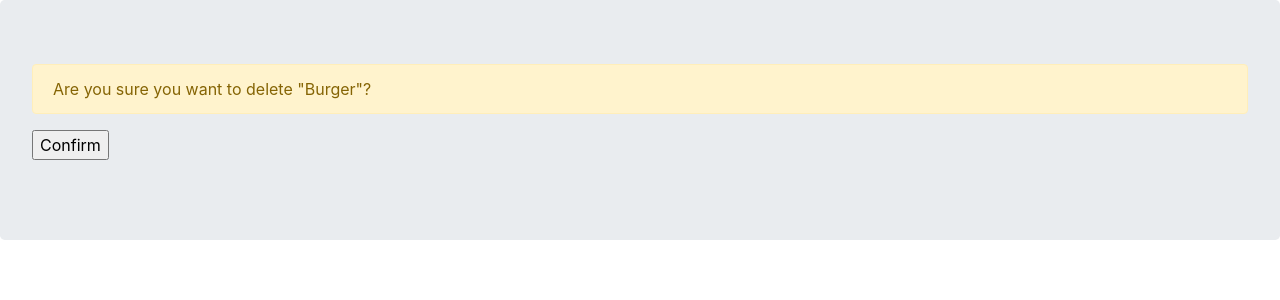
After one commit to AjaySRathore/restrCMS, a Django app: page /products/delete/3 in a window 1280 px wide. The commit adds this page. Shown: the top 300 px of the page. Run offline with Django 3.2, Linux system fonts and the light colour scheme; a user stored in the database is signed in; data comes from the database, SQL or seed files in the repository; both versions use the stored data as it was after the commit; some libraries are stand-ins or nearby versions.

Commit message:
created Delete view for Products

```diff
--- a/restrCMS/foodCMS/templates/foodCMS/products/prodcutslist.html
+++ b/restrCMS/foodCMS/templates/foodCMS/products/prodcutslist.html
@@ -29,6 +29,10 @@
                             Details
                         </a>
                     </td>
+                    <td><a class="btn btn-danger" href="{% url 'products-delete' product.id  %}">
+                            Delete
+                        </a>
+                    </td>
                 </tr>
                 {% endfor %}
         </tbody>
--- /dev/null
+++ b/restrCMS/foodCMS/templates/foodCMS/products/product_confirm_delete.html
@@ -0,0 +1,14 @@
+{% extends "../base.html" %}
+
+{% block maincontent %}
+<div class="jumbotron">
+    <form method="post">
+        <div class="form-group">
+            {% csrf_token %}
+            <p class="alert alert-warning">Are you sure you want to delete
+                "{{ object.name }}"?</p>
+            <input type="submit" value="Confirm">
+        </div>
+    </form>
+</div>
+{% endblock %}
--- a/restrCMS/foodCMS/urls.py
+++ b/restrCMS/foodCMS/urls.py
@@ -18,4 +18,6 @@ urlpatterns = [
         name="product-create"),
     path('products-details/<int:pk>',views.ProductsDetailView.as_view(),
         name="products-details"),
+    path('products/delete/<int:pk>',views.ProductsDeleteView.as_view(),
+        name="products-delete"),
 ]
--- a/restrCMS/foodCMS/views.py
+++ b/restrCMS/foodCMS/views.py
@@ -99,3 +99,9 @@
             'nutri_directory': nutri_directory
         })
         return kwargs
+
+@method_decorator(login_required, name="dispatch")
+class ProductsDeleteView(DeleteView):
+    model = Products
+    template_name = 'foodCMS/products/product_confirm_delete.html'
+    success_url = reverse_lazy("products-list")
```
Also changed, not shown: restrCMS/db.sqlite3.
